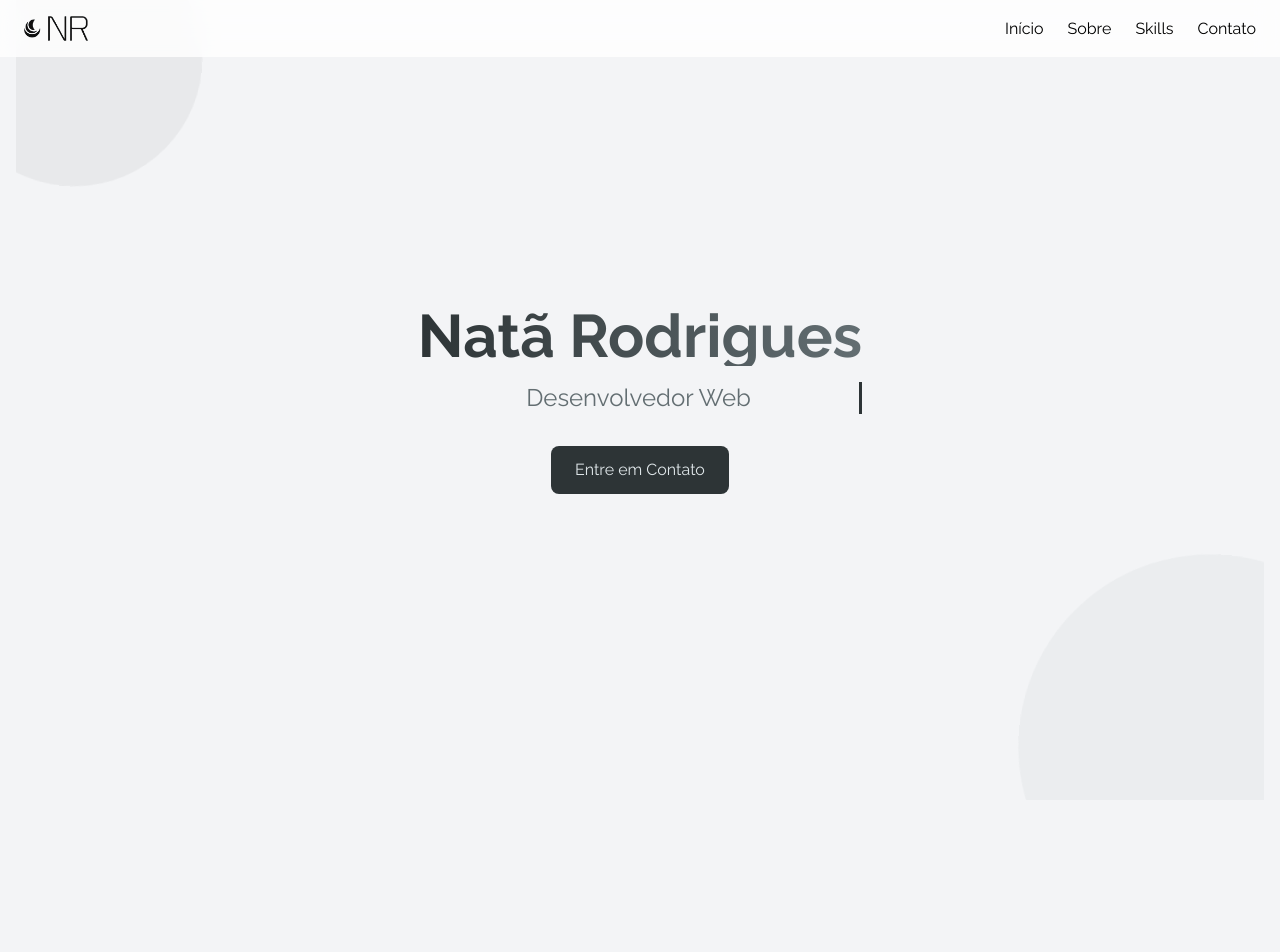
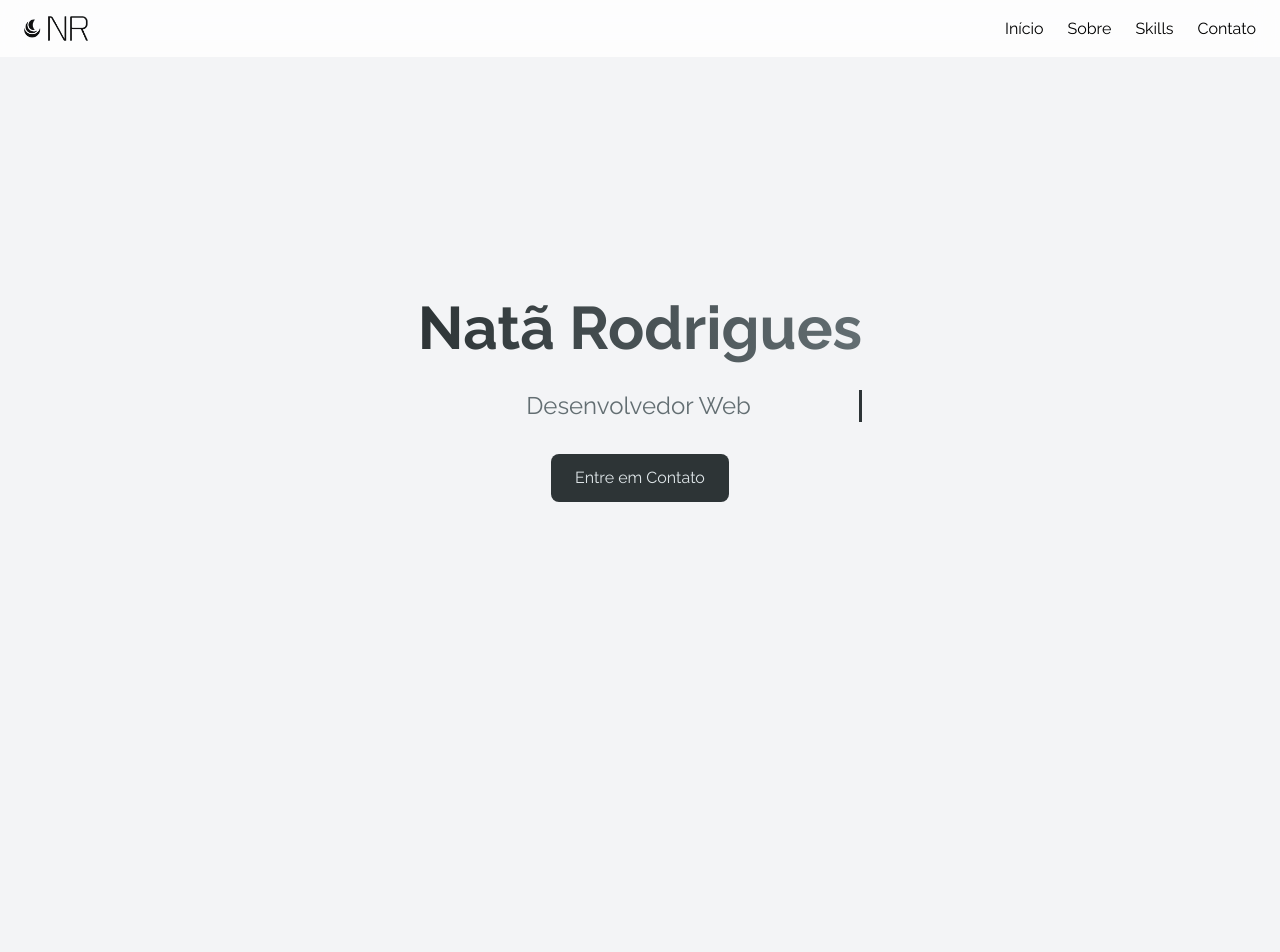
Before and after one commit to sntxs/portfolio-nata, a Vue app: page / in a window 1280 px wide. Shown: the top 952 px of the page. Built offline with nearby package versions, Linux system fonts and the light colour scheme; a web font is replaced by a local one.

Commit message:
projeto. - Preenchimento ajustado no cabeçalho Home.vue para melhor espaçamento. - Adicionado índice z ao botão voltar ao topo em NavBar.vue para garantir visibilidade. - SVG atualizado em NavBar.vue para evitar eventos de ponteiro para melhor UX.

```diff
--- a/src/components/Home.vue
+++ b/src/components/Home.vue
@@ -1,16 +1,7 @@
 <template>
     <section id="home" class="min-h-screen flex items-center justify-center px-4 sm:px-6 relative overflow-hidden">
-        <!-- Círculos de fundo ajustados -->
-        <div class="absolute inset-0 overflow-hidden">
-            <div class="floating-circle bg-primary/5 w-48 sm:w-64 h-48 sm:h-64 rounded-full absolute -top-20 -left-20">
-            </div>
-            <div
-                class="floating-circle bg-secondary/5 w-72 sm:w-96 h-72 sm:h-96 rounded-full absolute -bottom-32 -right-32">
-            </div>
-        </div>
-
         <div class="relative z-10 text-center">
-            <h1 class="text-3xl sm:text-4xl md:text-6xl font-bold mb-4 heading-gradient">
+            <h1 class="text-3xl sm:text-4xl md:text-6xl font-bold pb-4 mb-4 heading-gradient">
                 Natã Rodrigues
             </h1>
             <p class="text-lg sm:text-xl md:text-2xl text-secondary typewriter">
--- a/src/components/NavBar.vue
+++ b/src/components/NavBar.vue
@@ -38,8 +38,8 @@
         </Transition>
     </nav>
     <button id="back-to-top" v-show="showBackToTop" @click="scrollToTop"
-        class="fixed bottom-6 right-6 bg-white text-primary p-4 rounded-full shadow-lg hover:scale-110 active:scale-95 transition-all duration-200">
-        <svg xmlns="http://www.w3.org/2000/svg" class="h-6 w-6" fill="none" viewBox="0 0 24 24" stroke="currentColor">
+        class="fixed bottom-6 right-6 bg-white text-primary p-4 rounded-full shadow-lg hover:scale-110 active:scale-95 transition-all duration-200 z-40">
+        <svg xmlns="http://www.w3.org/2000/svg" class="h-6 w-6 pointer-events-none" fill="none" viewBox="0 0 24 24" stroke="currentColor">
             <path stroke-linecap="round" stroke-linejoin="round" stroke-width="2.5" d="M5 10l7-7m0 0l7 7m-7-7v18" />
         </svg>
     </button>
@@ -102,6 +102,8 @@ nav {
 
 #back-to-top {
     box-shadow: 0 4px 15px rgba(0, 0, 0, 0.1);
+    cursor: pointer;
+    -webkit-tap-highlight-color: transparent;
 }
 
 #back-to-top:hover {
```
